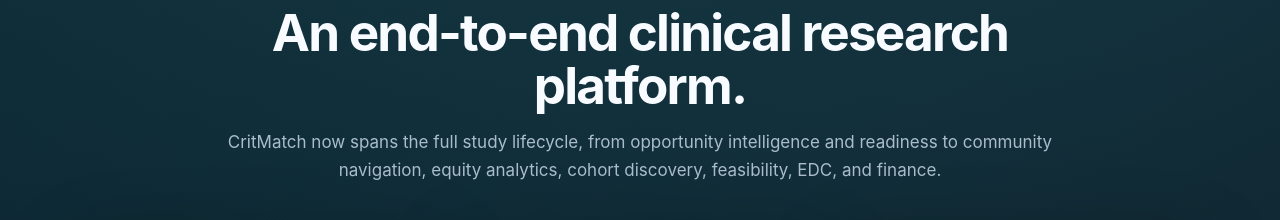
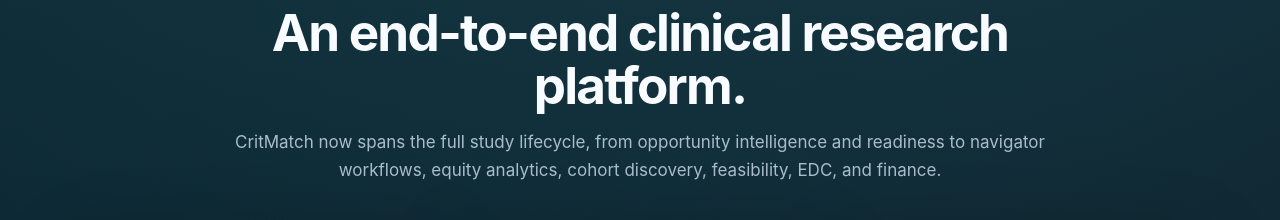
Before and after one commit to bevroy/CritMatch-Research-Website, a React (Vite) app in the folder critmatch-branded-website/: page / in a window 1280 px wide. Shown: the part 1760-1980 px from the top of the page. Built offline with nearby package versions, Linux system fonts and the light colour scheme.

Commit message:
Refine feature intro wording

```diff
--- a/critmatch-branded-website/src/main.jsx
+++ b/critmatch-branded-website/src/main.jsx
@@ -249,7 +249,7 @@
           <h2>An end-to-end clinical research platform.</h2>
           <p>
             CritMatch now spans the full study lifecycle, from opportunity intelligence and readiness
-            to community navigation, equity analytics, cohort discovery, feasibility, EDC, and finance.
+            to navigator workflows, equity analytics, cohort discovery, feasibility, EDC, and finance.
           </p>
         </div>
         <div className="featureGrid">
```
